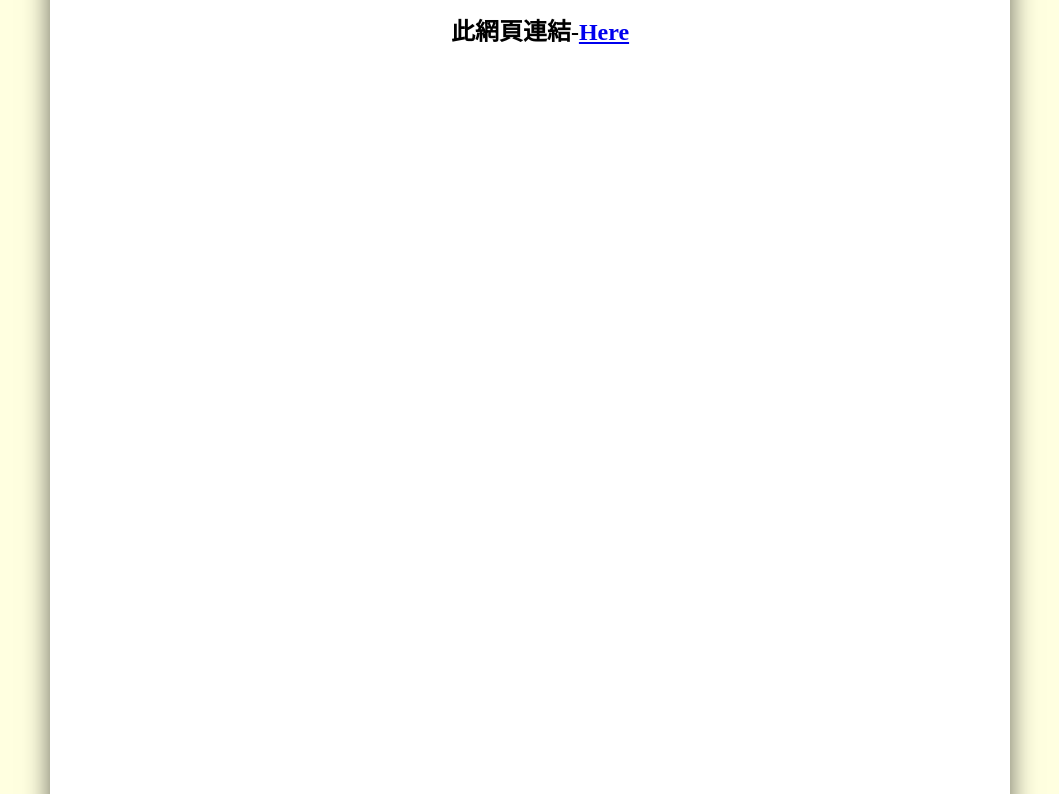
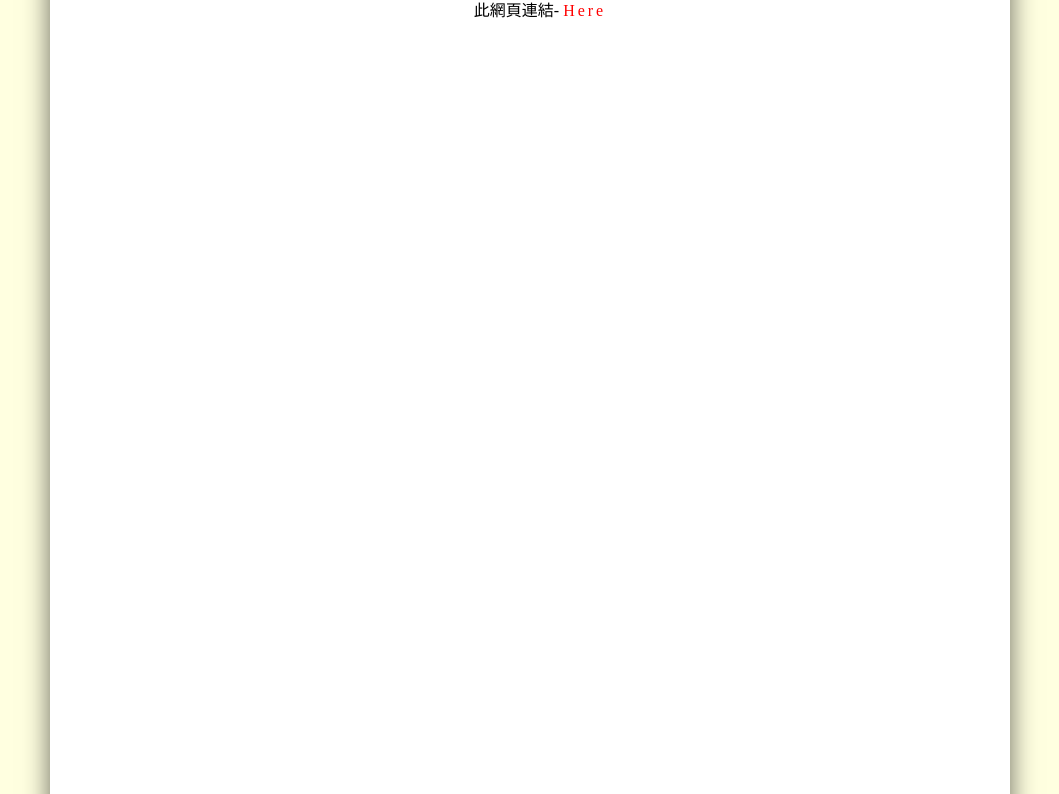
Before and after one commit to hrctn07/hrctn07.github.io, a plain HTML site: page index.html in a window 1280 px wide. Shown: the part 127-921 px from the top of the page, without its empty margins (110-1169 px from the left). Drawn offline with Linux system fonts and the light colour scheme.

Commit message:
Update index.html

```diff
--- a/index.html
+++ b/index.html
@@ -28,7 +28,9 @@
 
   <div style="margin-left: 20px;">
 
-    <h2 align="center">此網頁連結-<a href="https://bit.ly/2RFiAk0">Here</a></h2>
+    <p align="center" style="margin-top: -15px;">此網頁連結-
+    <a href="https://bit.ly/2RFiAk0"
+    style="text-decoration:none;color:red;letter-spacing: 3px;">Here</a></p>
 
   </div>
 
```
